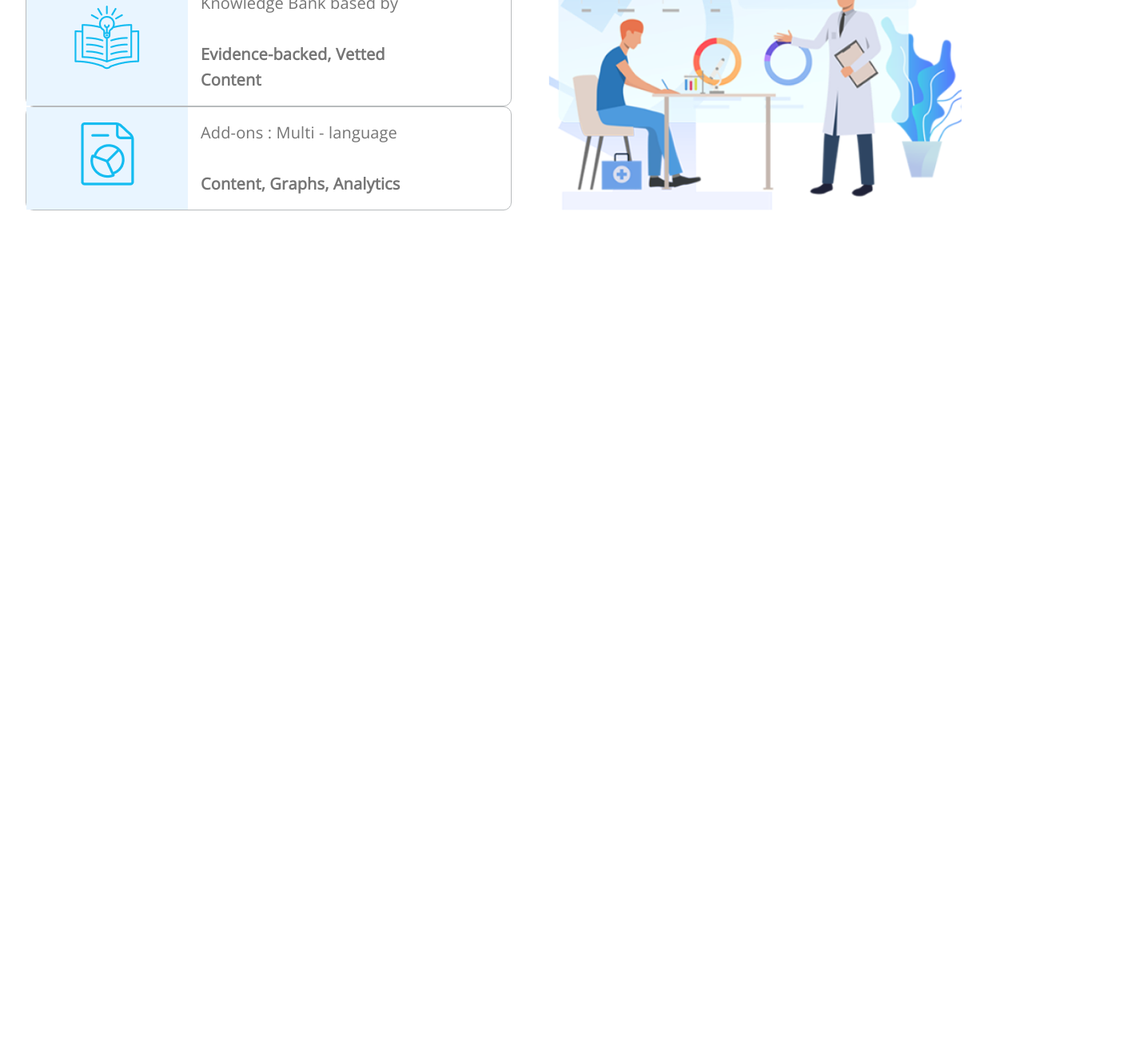
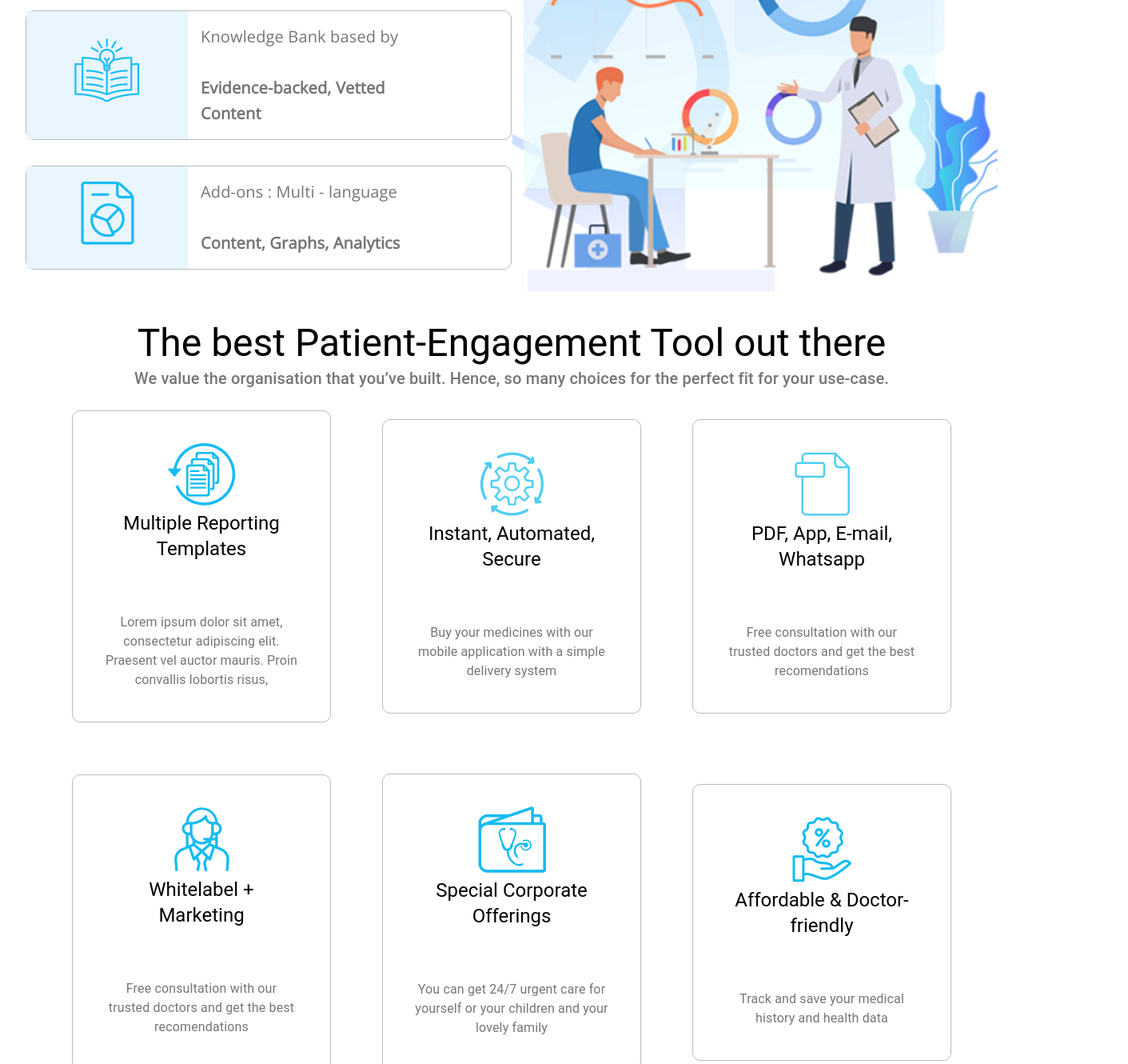
Before and after one commit to vishal2612200/NirogGyanCompanyWebsite, a React (Create React App) app: page / in a window 1280 px wide. Shown: the part 1240-2570 px from the top of the page at 80% size, 1411 px wide, since content can reach past the window. Before the commit the page ends 1535 px from the top, so only its background shows below. Built offline with nearby package versions, Linux system fonts and the light colour scheme.

Commit message:
fixing service card size

```diff
--- a/src/App.js
+++ b/src/App.js
@@ -20,8 +20,8 @@ function App() {
       <HeroSection state={state.HeroSection} />
       <Brand state={state.Brand} />
       <Features state={state.Features} />
-      {/*  <Services state={state.Services} />
-      <Bytes state={state.Bytes} />
+        <Services state={state.Services} />
+      {/*<Bytes state={state.Bytes} />
       <Report state={state.Report} />
       <Achievements state={state.Achievements} /> */}
     </div>
--- a/src/components/Features.js
+++ b/src/components/Features.js
@@ -13,9 +13,13 @@ const useStyles = makeStyles((theme) => ({
     padding: "2rem"
 
   },
-  title: {
+  heading: {
     fontFamily: '"Nunito Sans", "Helvetica", "Arial", sans-serif',
     fontWeight: "700",
+    marginBottom: "2rem",
+    [theme.breakpoints.down("sm")]: {
+      textAlign: "center",
+    }
   },
   featureBox: {
     justifyContent: "space-between"
@@ -25,6 +29,7 @@ const useStyles = makeStyles((theme) => ({
     fontFamily: '"Nunito Sans", "Helvetica", "Arial", sans-serif',
     fontSize: "2rem",
     border: "1px solid #B8BBBD",
+    marginBottom: "2rem",
     borderRadius: "10px",
     "&__image-box": {
       justifyContent: "center",
@@ -90,8 +95,8 @@ const Content = ({ content }) => {
 
 const Heading = ({ heading }) => {
   const classes = useStyles();
-  return <Grid container item direction="column">
-    <Grid item xs={12} style={{ textAlign: "left" }}>
+  return <Grid container item direction="column" className={classes.heading}>
+    <Grid item xs={12} className={`${classes.heading}__line-1`}>
       <Typography
         style={{ display: "inline-block" }}
         variant="h4"
@@ -105,7 +110,7 @@ const Heading = ({ heading }) => {
         variant="h4"
         className={classes.title}>{heading.line1[1]} {heading.line1[2]}</Typography>
     </Grid>
-    <Grid item xs={12}>
+    <Grid item xs={12} className={`${classes.heading}__line-2`}>
 
       <Typography
         variant="h5"
@@ -114,8 +119,7 @@ const Heading = ({ heading }) => {
         {heading.line2}
       </Typography>
     </Grid>
-    <Grid item xs={12}>
-
+    <Grid item xs={12} className={`${classes.heading}__line-3`}>
       <Typography
         variant="h4"
         className={classes.title}>
--- a/src/components/Services.js
+++ b/src/components/Services.js
@@ -2,7 +2,6 @@ import React from "react";
 import { makeStyles } from "@material-ui/core/styles";
 import Grid from "@material-ui/core/Grid";
 import Typography from "@material-ui/core/Typography";
-import { HeadingWithText } from "./utils/HeadingWithText";
 
 
 
@@ -10,22 +9,34 @@ const useStyles = makeStyles((theme) => ({
   root: {
     flexGrow: 1,
   },
-  paper: {
-    padding: theme.spacing(2),
+  headingContainer: {
     textAlign: "center",
-    color: theme.palette.text.secondary,
   },
-  feature: {
+  cardList: {
+    justifyContent: "center",
+    alignItems: "center",
+  },
+
+  serviceCard: {
     fontFamily: '"Nunito Sans", "Helvetica", "Arial", sans-serif',
-    fontSize: "2rem",
+    borderRadius: "10px",
+    justifyContent: "space-around",
+    alignContent: "center",
     border: "1px solid #B8BBBD",
-    borderRadius: "10px",
-    "&__image-box": {
-      backgroundColor: "#E9F5FF",
-      padding: "1rem 3rem"
+    margin: "2rem",
+    flexGrow:1,
+    "&__logo-box": {
+      textAlign: "center",
+      textWrap: "word-break",
+   padding:"2rem" },
+    "&__heading": {
+      textAlign: "center",
+    },
+    "&__content": {
+      padding: "2rem",
+      textAlign: "center",
     }
-  },
-  "&__content": {
+
   }
 }
 
@@ -33,74 +44,57 @@ const useStyles = makeStyles((theme) => ({
 
 
 
+export default function Services({ state: services }) {
+  const classes = useStyles();
+  return (
+    <Grid container direction="column" >
+      <Heading content={services.content}></Heading>
+      <CardList cardsData={services.servicesList}></CardList>
+    </Grid>);
+}
+
+const CardList = ({ cardsData }) => {
+  const classes = useStyles();
+  return <Grid container item className={classes.cardList} spacing={2}>
+    {cardsData.map(({ imgPath, heading, content }, index) => (
+      <Card {...{ imgPath, heading, content }} />
+    ))
+    }
+  </Grid>
+}
+
 const Card = ({ imgPath, heading, content }) => {
+
   const classes = useStyles();
-  console.log(imgPath);
+
   return (
-    <Grid container direction="column" className={classes.feature}>
-      <Grid item xs={12}>
+    <Grid container item direction="column" className={classes.serviceCard}  sm={3}>
+      <Grid item className={`${classes.serviceCard}__logo-box`} >
         <img src={imgPath} alt="service" />
-      </Grid>
-      <Grid item xs={12} >
         <Typography variant="h5">{heading}</Typography>
       </Grid>
-      <Grid item xs={12} >
-        <Typography variant="body1">{content}</Typography>
+
+      <Grid item className={`${classes.serviceCard}__content`}>
+        <Typography variant="body1" color="textSecondary">{content}</Typography>
       </Grid>
     </Grid>
+
   );
 }
+const Heading = ({ content }) => {
+  const classes = useStyles();
+  return <Grid item className={classes.headingContainer}>
+    <Typography
+      variant="h3"
+      className={classes.heading}>
+      {content.heading}
+    </Typography>
+    <Typography
+      variant="h6"
+      color="textSecondary"
+      className={classes.description}>
+      {content.description}
+    </Typography>
+  </Grid>
 
-
-export default function Services() {
-  const classes = useStyles();
-  const cardList = [
-    {
-      imgPath: process.env.PUBLIC_URL + "/services/services-templates.png",
-      heading: "Multiple Reporting Templates",
-      content: "Lorem ipsum dolor sit amet, consectetur adipiscing elit. Praesent vel auctor mauris. Proin convallis lobortis risus,"
-    },
-    {
-      imgPath: process.env.PUBLIC_URL + "/services/services-instant.png",
-      heading: "Instant, Automated, Secure",
-      content: "Buy  your medicines with our mobile application with a simple delivery system"
-    },
-    {
-      imgPath: process.env.PUBLIC_URL + "/services/services-pdf-whatsapp.png",
-      heading: "PDF, App, E-mail, Whatsapp",
-      content: "Free consultation with our trusted doctors and get the best recomendations"
-    },
-    {
-      imgPath: process.env.PUBLIC_URL + "/services/services-marketing.png",
-      heading: "Whitelabel + Marketing",
-      content: "Free consultation with our trusted doctors and get the best recomendations"
-    }
-    ,
-    {
-      imgPath: process.env.PUBLIC_URL + "/services/services-affordable.png",
-      heading: "Special Corporate Offerings",
-      content: "You can get 24/7 urgent care for yourself or your children and your lovely family"
-    },
-    {
-      imgPath: process.env.PUBLIC_URL + "/services/services-corporate-offerings.png",
-      heading: "Affordable & Doctor-friendly", content: "Track and save your medical history and health data"
-    }
-
-  ];
-  return (
-
-    <Grid container direction="column">
-      <Grid item>
-        <HeadingWithText
-          heading="The best Patient-Engagement Tool out there"
-          content="We value the organisation that you’ve built. Hence, so many choices for the perfect fit for your use-case." />
-      </Grid>
-      <Grid container spacing={3}>
-        {cardList.map(({ imgPath, heading, content }, index) => (
-          <Grid item xs={12} lg={4} key={index}>
-            <Card {...{ imgPath, heading, content }} />
-          </Grid>
-        ))}
-      </Grid>
-    </Grid>);
 }
--- a/src/components/specs/state.js
+++ b/src/components/specs/state.js
@@ -49,8 +49,47 @@ export default (function () {
 
         },
 
+        Services: {
+            content: {
+                heading: "The best Patient-Engagement Tool out there",
+                description: "We value the organisation that you’ve built. Hence, so many choices for the perfect fit for your use-case."
+            },
+            servicesList: [
+                {
+                    imgPath: path.join(process.env.PUBLIC_URL, "/services/services-templates.png"),
+                    heading: "Multiple Reporting Templates",
+                    content: "Lorem ipsum dolor sit amet, consectetur adipiscing elit. Praesent vel auctor mauris. Proin convallis lobortis risus,"
+                },
+                {
+                    imgPath: path.join(process.env.PUBLIC_URL, "/services/services-instant.png"),
+                    heading: "Instant, Automated, Secure",
+                    content: "Buy  your medicines with our mobile application with a simple delivery system"
+                },
+                {
+                    imgPath: path.join(process.env.PUBLIC_URL, "/services/services-pdf-whatsapp.png"),
+                    heading: "PDF, App, E-mail, Whatsapp",
+                    content: "Free consultation with our trusted doctors and get the best recomendations"
+                },
+                {
+                    imgPath: path.join(process.env.PUBLIC_URL, "/services/services-marketing.png"),
+                    heading: "Whitelabel + Marketing",
+                    content: "Free consultation with our trusted doctors and get the best recomendations"
+                }
+                ,
+                {
+                    imgPath: path.join(process.env.PUBLIC_URL, "/services/services-affordable.png"),
+                    heading: "Special Corporate Offerings",
+                    content: "You can get 24/7 urgent care for yourself or your children and your lovely family"
+                },
+                {
+                    imgPath: path.join(process.env.PUBLIC_URL, "/services/services-corporate-offerings.png"),
+                    heading: "Affordable & Doctor-friendly",
+                    content: "Track and save your medical history and health data"
+                }
+
+            ]
+        }
 
     }
 
-
 })();
```
Also changed, not shown: public/services/services-pdf-whatsapp.png.
